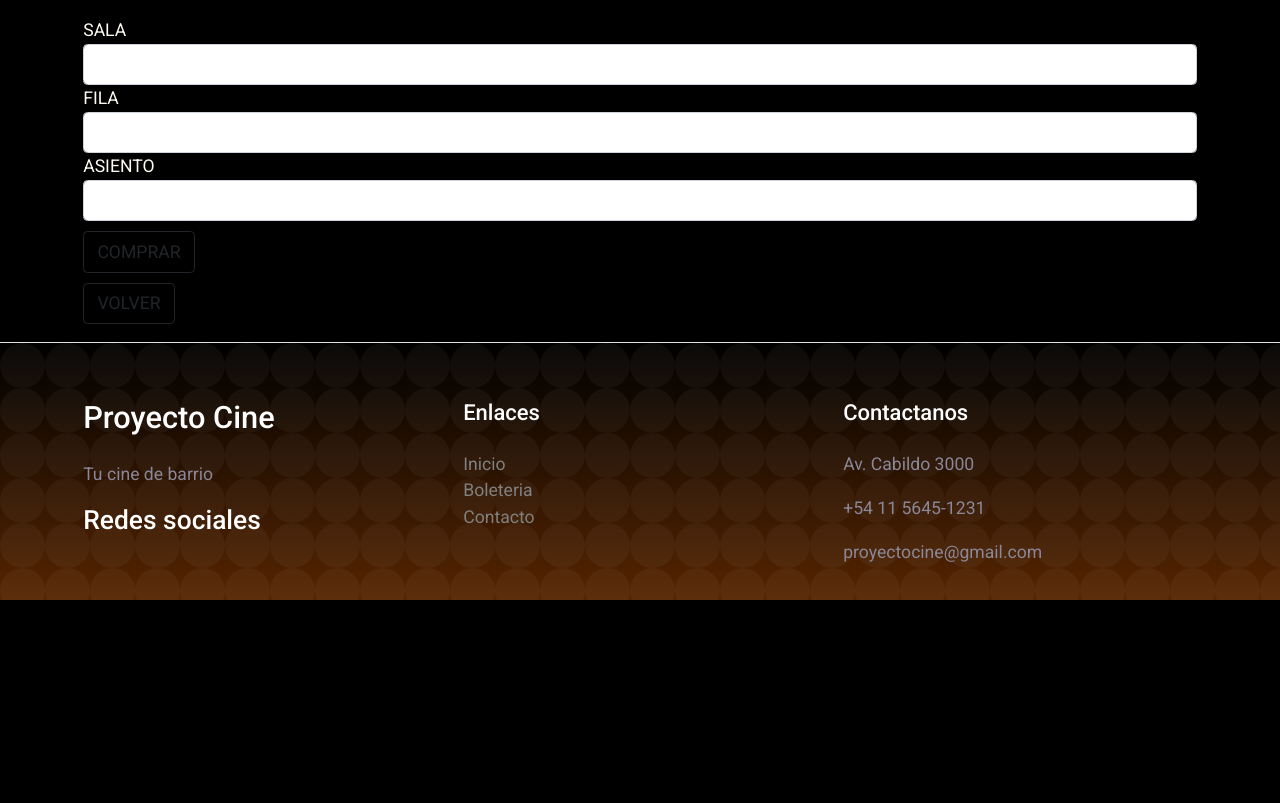
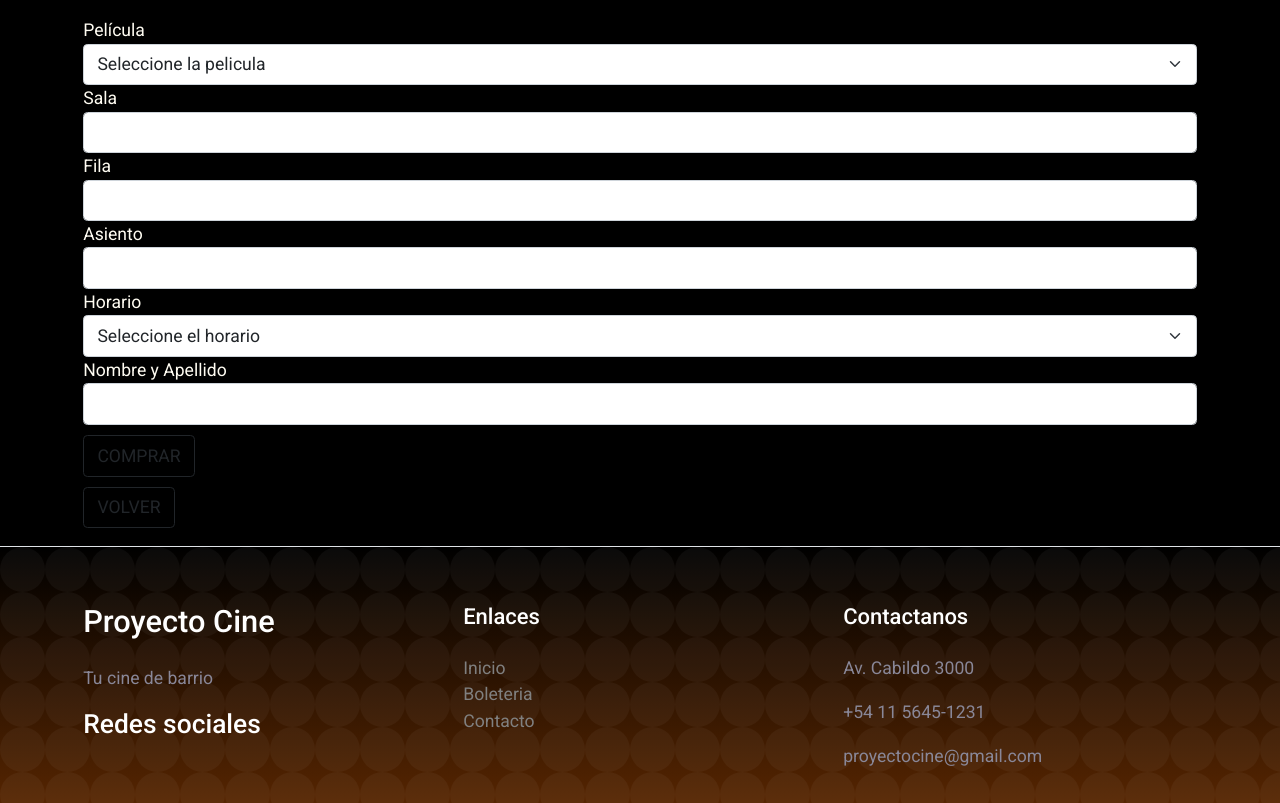
Before and after one commit to guidonaselli/ProyectoCine, an ASP.NET Core app: page /Entrada/Entrada in a window 1280 px wide. Shown: the part 63-866 px from the top of the page. Before the commit the page ends 663 px from the top, so only its background shows below. Run offline with ASP.NET Core 8, Linux system fonts and the light colour scheme; style sheets or scripts are compiled from the project's sources.

Commit message:
Compra de entradas
compra de entradas

```diff
--- a/ProyectoCine/Views/Entrada/Entrada.cshtml
+++ b/ProyectoCine/Views/Entrada/Entrada.cshtml
@@ -7,19 +7,60 @@
 
    @* sala fila asiento*@
     <div class="form-group">
-        <label class="control-label">SALA</label>
+
+        <div class="form-group">
+            <label class="control-label">Película</label>
+            <select asp-for="NombrePelicula" class="form-select">
+                <option value="">Seleccione la pelicula</option>
+                <option value="Black Panter">Black Panter</option>
+                <option value="One Piece">One Piece</option>
+                <option value="Crepusculo">Crepusculo</option>
+                <option value="Argentina, 1985">Argentina, 1985</option>
+                <option value="Cronica de un affaire">Cronica de un affaire</option>
+                <option value="Harry Potter">Harry Potter</option>
+                <option value="La Huérfana">La Huérfana</option>
+                <option value="La luz del diablo">La luz del diablo</option>
+                <option value="No odiarás">No odiarás</option>
+                <option value="Pasaje al paraíso">Pasaje al paraíso</option>
+                <option value="Sonrie">Sonrie</option>
+                <option value="Taxy Driver">Taxy Driver</option>
+            </select>
+        </div>
+
+
+        <label class="control-label">Sala</label>
         <input asp-for="Sala" class="form-control" /> @*asp-for revisa lo que tiene el model*@
     </div>
 
     <div class="form-group">
-        <label class="control-label">FILA</label>
+        <label class="control-label">Fila</label>
         <input asp-for="Fila" class="form-control" />
     </div>
 
     <div class="form-group">
-        <label class="control-label">ASIENTO</label>
+        <label class="control-label">Asiento</label>
         <input asp-for="Asiento" class="form-control" />
     </div>
+
+
+    <div class="form-group">
+        <label class="control-label">Horario</label>
+        <select asp-for="Horario" class="form-select" aria-label="Horarios">
+            <option value="">Seleccione el horario</option>
+            <option value="19">19:00</option>
+            <option value="20">20:00</option>
+            <option value="21">21:00</option>
+            <option value="22">22:00</option>
+            <option value="23">23:00</option>
+            <option value="24">00:00</option>
+        </select>
+    </div>
+
+    <div class="form-group">
+        <label class="control-label">Nombre y Apellido</label>
+        <input asp-for="NombreYApellido" class="form-control" type="text" value="">
+    </div>
+
 
     <div class="form-group" style="margin-top:10px;">
         <input type="submit" value="COMPRAR" class="btn btn-outline-dark" /> @*submit hace envios de tipo POST*@
```
Also changed, not shown: ProyectoCine/Models/Entrada.cs (+9 -0 lines).
